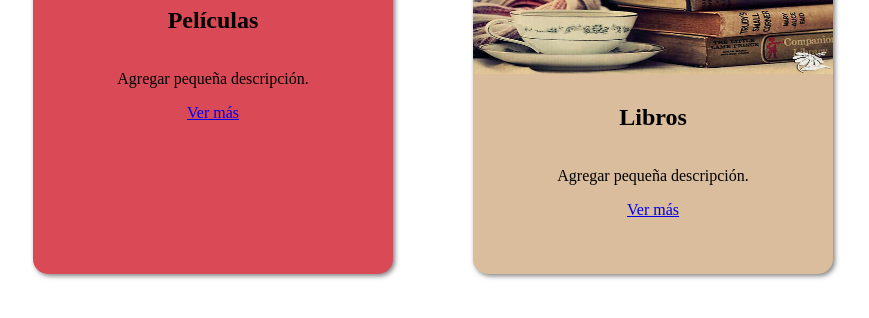
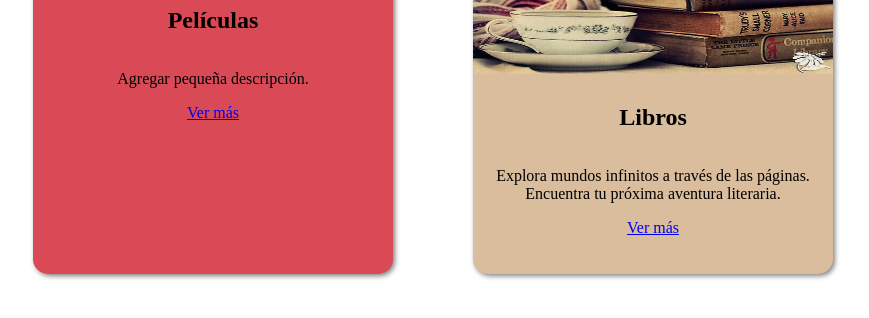
Before and after one commit to FPlaza/WebMovilTaller1, a plain HTML site: page index.html in a window 1280 px wide. Shown: the part 852-1170 px from the top of the page, without its empty margins (207-1076 px from the left). Drawn offline with Linux system fonts and the light colour scheme.

Commit message:
descripción categoría

```diff
--- a/index.html
+++ b/index.html
@@ -54,7 +54,7 @@
             <img src="img/libros.jpg" alt="Libros">
             <div class="info-libros">
                 <h2>Libros</h2>
-                <p>Agregar pequeña descripción.</p>
+                <p>Explora mundos infinitos a través de las páginas. Encuentra tu próxima aventura literaria.</p>
                 <a href="categorias/libro.html">Ver más</a>
             </div>
         </div>
```
Also changed, not shown: categorias/libro.html (+0 -1 lines).
